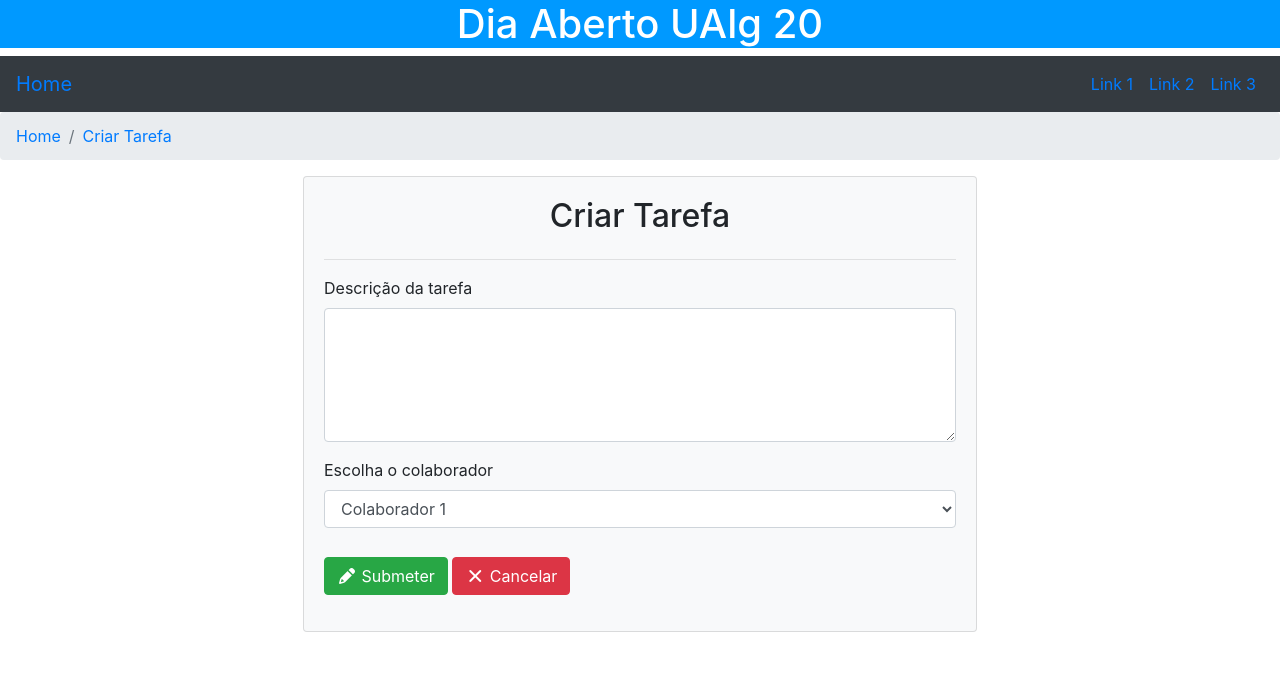
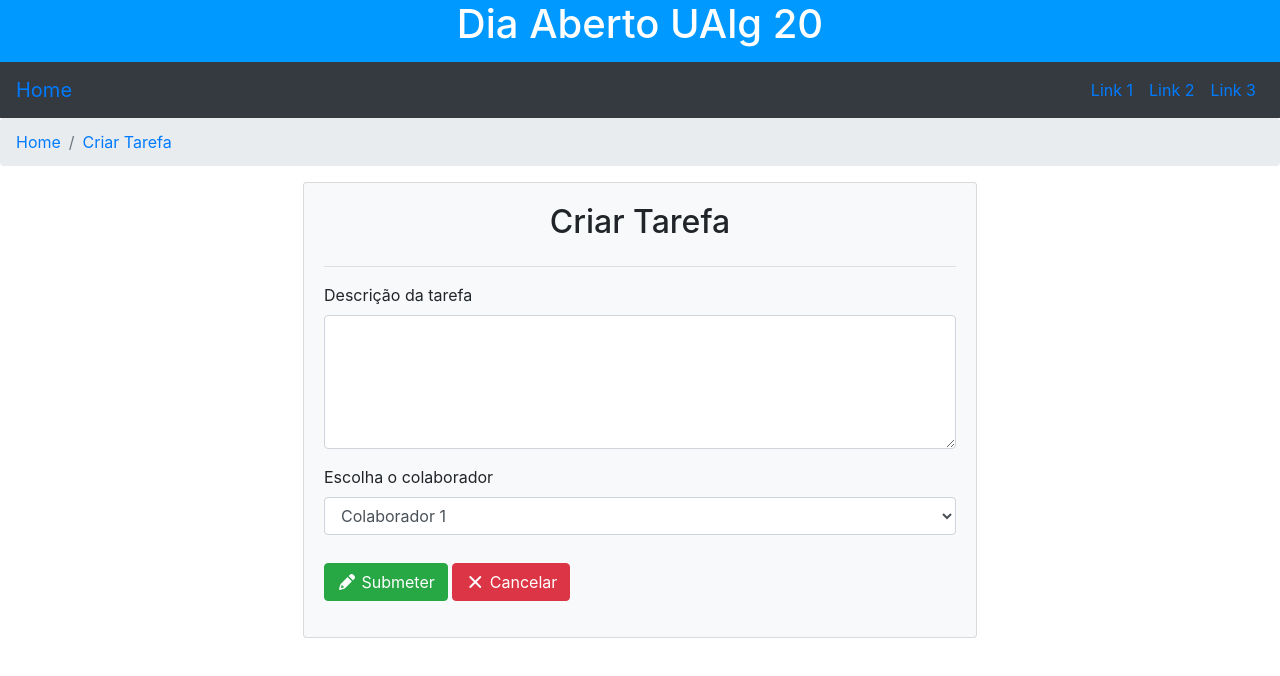
Before and after one commit to DFaustino6/IPM-PAF, a plain HTML site: page criar_tarefa.html in a window 1280 px wide. Drawn offline with nearby package versions, Linux system fonts and the light colour scheme.

Commit message:
Update criar_tarefa.html

```diff
--- a/criar_tarefa.html
+++ b/criar_tarefa.html
@@ -11,10 +11,8 @@
   <body>
 
     <!--Dia Aberto Ualg 20-->
-    <div class="container-fluid" style="background-color: #0099ff;width: 100%">
-		<div>
+    <div class="container-fluid" style="background-color: #0099ff;width: 100%;padding-bottom: 0.5%">
 		<h1 style="color: white;text-align: center;">Dia Aberto UAlg 20</h1>
-		</div>
     </div>
     <!--End-->
 
```
Lines whose indentation alone changed are shown as unchanged.
